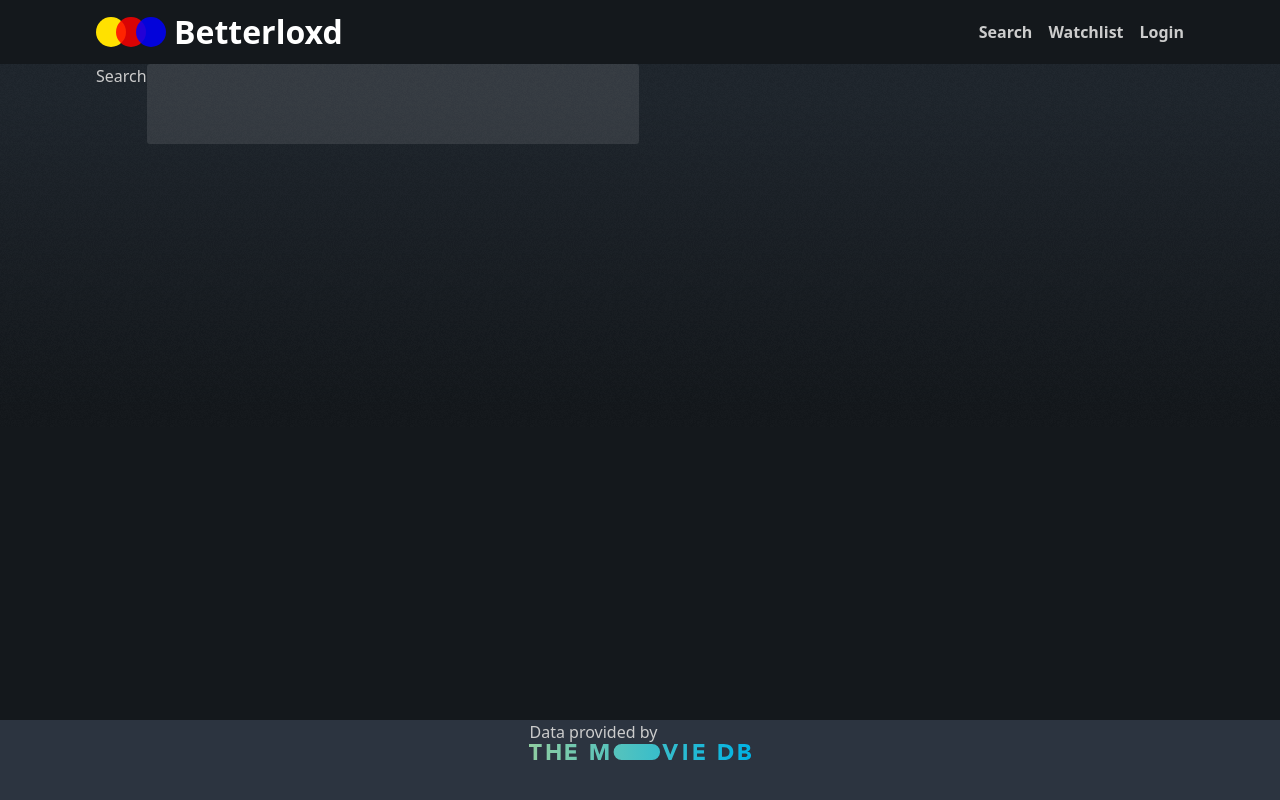
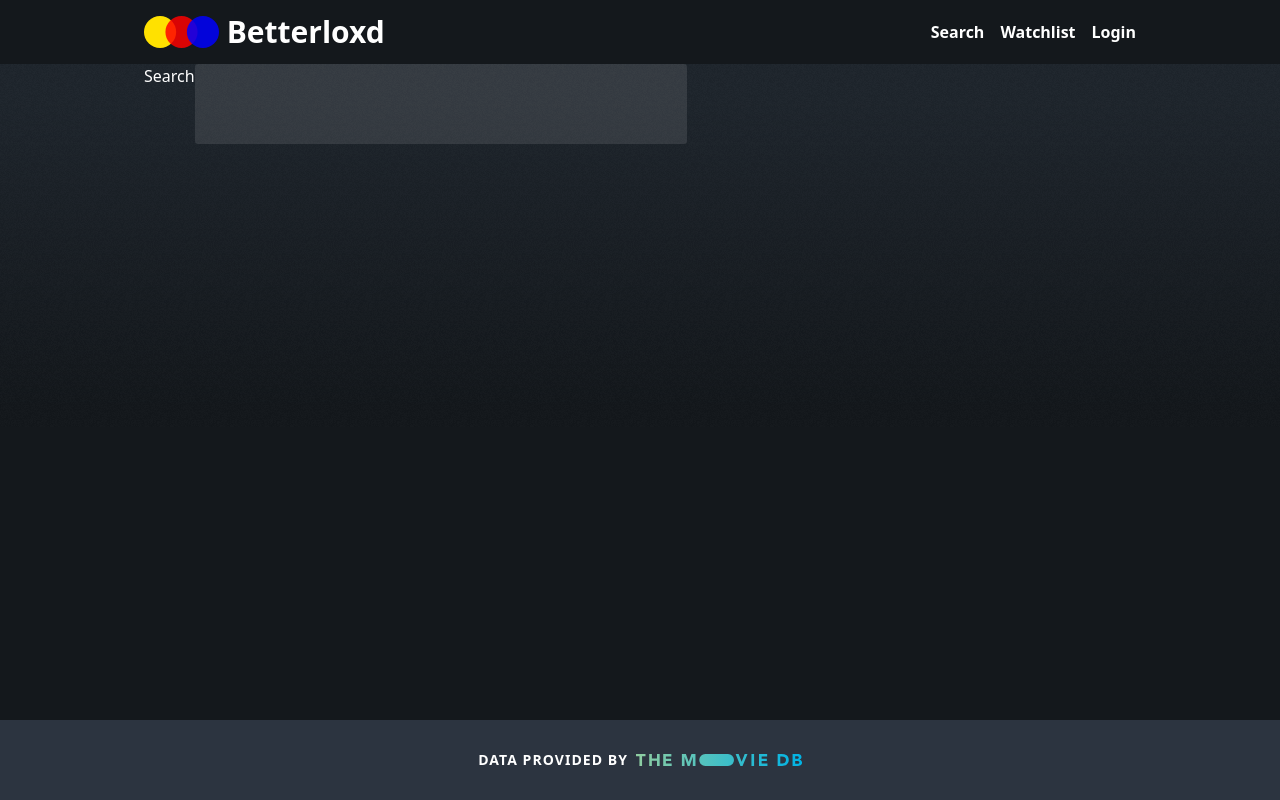
Before and after one commit to matthew-kelly/betterloxd, a SvelteKit app: page /search in a window 1280 px wide. Built offline with nearby package versions, Linux system fonts and the light colour scheme.

Commit message:
use css tooltips, style update cont.

```diff
--- a/package.json
+++ b/package.json
@@ -27,8 +27,5 @@
 		"typescript": "^5.0.0",
 		"vite": "^4.2.0"
 	},
-	"type": "module",
-	"dependencies": {
-		"svelte-legos": "^0.2.1"
-	}
+	"type": "module"
 }
--- a/src/routes/+layout.svelte
+++ b/src/routes/+layout.svelte
@@ -8,14 +8,14 @@
 	$: console.log('$page', $page);
 </script>
 
-<div class="header">
-	<nav>
-		<a href="/" class="logo">
-			<img src={logo} alt="Betterloxd" />
+<div class="flex items-center justify-center w-full absolute top-0 left-0 right-0 z-50">
+	<nav class="text-white h-16 w-full flex items-center justify-between column">
+		<a href="/" class="flex gap-2 items-center text-3xl font-black">
+			<img class="h-8" src={logo} alt="Betterloxd" />
 			Betterloxd
 		</a>
 
-		<div class="links">
+		<div class="flex gap-4">
 			<a href="/search">Search</a>
 			<a href="/watchlist">Watchlist</a>
 			<a href="/login">Login</a>
@@ -25,98 +25,36 @@
 
 <main
 	class:infinite={$page.data.infinite}
-	class:is-home={$page.url.pathname === '/'}
 	class:is-movie={$page.data.movie?.title}
 	style="background-image: url({mainbg})"
 >
 	<slot />
 </main>
 
-<footer>
-	<p>
-		Data provided by <a href="https://www.themoviedb.org/"><img src={tmdb} alt="the movie db" /></a>
-	</p>
+<footer class="flex justify-center h-20 p-4">
+	<span class="flex flex-nowrap items-center text-spaced text-sm font-bold">
+		Data provided by <a href="https://www.themoviedb.org/"
+			><img class="ml-2 h-3" src={tmdb} alt="the movie db" /></a
+		>
+	</span>
 </footer>
 
-<style>
-	.header {
-		display: flex;
-		align-items: center;
-		justify-content: center;
-		width: 100%;
-		position: absolute;
-		top: 0;
-		left: 0;
-		right: 0;
-		z-index: 999;
-	}
-
-	nav {
-		display: flex;
-		width: 100%;
-		height: 4rem;
-		align-items: center;
-		justify-content: space-between;
-		max-width: var(--column);
-		padding: 0 var(--side);
-		/* color: var(--accent); */
-	}
-
-	.logo {
-		font-weight: 800;
-		font-size: 2em;
-		color: white;
-		display: flex;
-		align-items: center;
-		gap: 0.5rem;
-	}
-
-	.logo img {
-		height: 30px;
-	}
-
+<style lang="postcss">
 	a {
-		color: inherit;
-		text-decoration: none;
-		font-weight: 600;
-		color: #ccc;
-	}
-
-	img {
-		height: 1rem;
-	}
-
-	.links {
-		display: flex;
-		gap: 1rem;
+		@apply text-inherit no-underline font-semibold;
 	}
 
 	main {
+		@apply mt-16 pb-16;
 		background: #14181c 0 -1px repeat-x;
-		margin-top: 4rem;
-		padding-bottom: 4rem;
-		/* padding: 30px 0; */
 	}
 
 	main.infinite {
-		height: 0;
-		flex: 1;
-		overflow: hidden;
-	}
-
-	main.is-home {
-		/* margin-top: 4rem; */
+		@apply h-0 flex-1 overflow-hidden;
 	}
 
 	main.is-movie {
+		@apply mt-0 pt-0;
 		background-image: none !important;
-		margin-top: 0;
-		padding-top: 0;
-	}
-
-	footer {
-		display: flex;
-		justify-content: center;
-		height: 5rem;
 	}
 </style>
--- a/src/routes/movies/[id]/+page.svelte
+++ b/src/routes/movies/[id]/+page.svelte
@@ -3,7 +3,6 @@
 	import Hero from './Hero.svelte';
 	import { media } from '$lib/api';
 	import { smoothload } from '$lib/actions';
-	import { tooltipAction } from 'svelte-legos';
 	import justwatch from '$lib/images/justwatch.svg';
 	import RatingsCurve from './RatingsCurve.svelte';
 	import DetailsRow from './DetailsRow.svelte';
@@ -34,7 +33,7 @@
 
 <Hero {movie} />
 
-<div class="column container -mt-40">
+<div class={`column container ${movie.images?.backdrops.length ? '-mt-40' : 'mt-24'}`}>
 	<div class="relative w-full">
 		<div class="sticky top-4 flex flex-col gap-1">
 			<img
@@ -110,7 +109,7 @@
 		</div>
 
 		<div class="flex flex-col-reverse md:flex-row gap-4">
-			<div class="flex flex-col gap-6 w-full md:w-3/4">
+			<div class="flex flex-col gap-6 w-full">
 				<p class="text-slate-400 font-serif">{movie.overview}</p>
 
 				<div>
@@ -134,13 +133,12 @@
 						</div>
 					</div>
 					{#if activeTab === 'Cast'}
-						<!-- content here -->
 						<div class="flex flex-wrap gap-1 text-slate-400 text-xs">
 							{#each cast as person, i}
 								{#if i <= limit}
 									<span
-										class="cursor-pointer bg-slate-800 px-[6px] py-[3px] rounded-[3px] mb-px shadow-sm hover:text-white"
-										use:tooltipAction={{ content: person.character, placement: 'center' }}
+										class="tooltip cursor-pointer bg-slate-800 px-[6px] py-[3px] rounded-[3px] mb-px shadow-sm hover:text-white"
+										data-text={person.character}
 									>
 										{person.name}
 									</span>
@@ -297,7 +295,7 @@
 				{/if}
 			</div>
 
-			<div class="max-w-[230px] md:w-1/4 flex flex-col">
+			<div class="max-w-[200px] md:w-full flex flex-col">
 				<div
 					class="flex justify-between items-baseline text-slate-400 pb-1 border-b border-b-slate-600"
 				>
--- a/src/routes/movies/[id]/Hero.svelte
+++ b/src/routes/movies/[id]/Hero.svelte
@@ -9,36 +9,36 @@
 		movie.images.backdrops.find((image) => !image.iso_639_1) || movie.images.backdrops[0];
 </script>
 
+{#if backdrop}
 	<div class="hero">
 		<div class="backdrop">
 			<img
+				class="w-full"
 				src={media(backdrop.file_path, 1280)}
 				style="aspect-ratio: {backdrop.aspect_ratio}"
 				alt={movie.title}
 				use:smoothload
 			/>
+
 			<div class="blur-overlay" />
 		</div>
 	</div>
+{/if}
 
-<style>
+<style lang="postcss">
 	.hero {
 		display: grid;
 		/* background: black; */
 	}
 
 	.backdrop {
+		@apply mx-auto my-0 w-full;
 		max-width: calc(var(--column) + 10rem);
-		margin: 0 auto;
-		width: 100%;
 	}
 
 	.blur-overlay {
-		width: 100%;
-		/* height: 100%; */
-		height: 120%;
-		position: absolute;
-		inset: 0;
+		@apply w-full h-[120%] absolute inset-0 bg-no-repeat block z-0 pointer-events-none;
+		content: '';
 		background-image: linear-gradient(
 				90deg,
 				#14181d 0,
@@ -91,31 +91,5 @@
 				rgba(20, 24, 29, 0.016) 56.87777778%,
 				rgba(20, 24, 29, 0) 58.51851852%
 			);
-		background-repeat: no-repeat;
-		content: '';
-		display: block;
-		z-index: 0;
-		pointer-events: none;
-	}
-
-	img {
-		width: 100%;
-	}
-
-	@media (min-width: 60em) {
-		.hero {
-			/* grid-template-columns: 1fr 60em;
-			grid-template-rows: auto; */
-		}
-		.backdrop {
-			/* grid-column: 2/3; */
-		}
-		.backdrop::after {
-			/* width: 15rem;
-			height: 100%;
-			left: 0;
-			bottom: 0;
-			background: linear-gradient(to right, black, transparent); */
-		}
 	}
 </style>
--- a/src/routes/movies/[id]/RatingsCurve.svelte
+++ b/src/routes/movies/[id]/RatingsCurve.svelte
@@ -35,8 +35,9 @@
 		{#each bars as bar}
 			<div class="flex items-end">
 				<div
-					class="bg-slate-600 max-h-[50px] min-h-[1px] hover:bg-slate-500 cursor-pointer"
+					class="tooltip bg-slate-600 max-h-[50px] min-h-[1px] hover:bg-slate-500 cursor-pointer"
 					style="height: {(bar.score / 10) * 50}px; width: 15px;"
+					data-text={bar.label}
 				/>
 			</div>
 		{/each}
--- a/src/styles.css
+++ b/src/styles.css
@@ -17,23 +17,9 @@
 	}
 
 	body {
-		display: flex;
-		flex-direction: column;
-		height: 100vh;
-		margin: 0;
-
-		/* background: radial-gradient(circle at 50% 0%, hsl(0, 0%, 8%) 0%, hsl(0, 0%, 2%) 100%); */
-		/* background-attachment: fixed; */
+		@apply flex flex-col h-screen m-0 text-white;
 		background-size: 100vw 100vh;
-		color: #ccc;
-		margin: 0;
-
-		/* background-repeat-x: repeat; */
-		/* background-repeat-y: no-repeat; */
-		/* background-color: #2c3440; */
 		background-image: linear-gradient(180deg, #14181c 0, #14181c 250px, #2c3440 251px);
-
-		/* background-position: 0 0; */
 	}
 }
 
@@ -44,11 +30,27 @@
 	.text-spaced {
 		@apply tracking-[0.075em] uppercase;
 	}
+
+	.column {
+		@apply max-w-5xl mx-auto px-4;
+	}
+
+	/* TOOLTIP */
+	.tooltip::before {
+		@apply font-medium text-tiny whitespace-nowrap bg-slate-600 text-slate-200 px-[6px] py-[3px] rounded-[3px] absolute -top-[18px] transform -translate-y-1/2 left-1/2 -translate-x-1/2 pointer-events-none;
+		content: attr(data-text);
+	}
+	.tooltip::after {
+		@apply absolute transform left-1/2 -translate-x-1/2 -top-3 border-[10px] border-slate-600 pointer-events-none;
+		border-color: theme('colors.slate.600') transparent transparent transparent;
+		content: '';
+	}
+	.tooltip::before,
+	.tooltip::after {
+		@apply transition-opacity opacity-0 duration-300 z-10;
+	}
+	.tooltip:hover::before,
+	.tooltip:hover::after {
+		@apply opacity-100;
+	}
 }
-
-.column {
-	max-width: var(--column);
-	margin-left: auto;
-	margin-right: auto;
-	padding: 0 var(--side);
-}
```
Also changed, not shown: 1 other file (tests, documents, lock files or other folders). Lines whose indentation alone changed are shown as unchanged.
